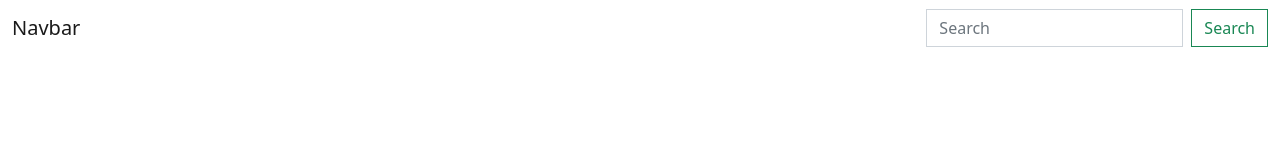
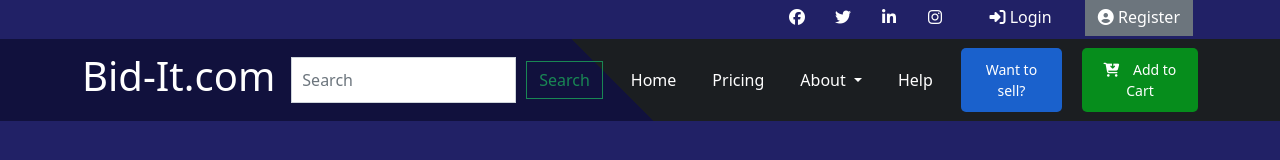
Before and after one commit to Ousman37/bid-it-auction-platform, a website: page index.html in a window 1280 px wide. Drawn offline with nearby package versions, Linux system fonts and the light colour scheme; files that its build step writes are made by us from their sources.

Commit message:
Adding markup

```diff
--- a/index.html
+++ b/index.html
@@ -5,51 +5,113 @@
   <meta charset="UTF-8">
   <meta http-equiv="X-UA-Compatible" content="IE=edge">
   <meta name="viewport" content="width=device-width, initial-scale=1.0">
+  <!--font awesome link-->
+  <script src="https://kit.fontawesome.com/03d5a1f99a.js" crossorigin="anonymous"></script>
   <title>Document</title>
   <link rel="stylesheet" href="./dist/css/index.css">
 </head>
 
-<body>
-  <nav class="navbar navbar-expand-lg bg-body-tertiary">
-    <div class="container-fluid">
-      <a class="navbar-brand" href="#">Navbar</a>
-      <button class="navbar-toggler" type="button" data-bs-toggle="collapse" data-bs-target="#navbarSupportedContent"
-        aria-controls="navbarSupportedContent" aria-expanded="false" aria-label="Toggle navigation">
+<body class="bg-primary">
+
+
+  <div class="container">
+    <div class="d-flex flex-wrap align-items-center justify-content-center justify-content-lg-start">
+      <a href="/" class="d-flex align-items-center mb-2 mb-lg-0 text-white text-decoration-none">
+        <svg class="bi me-2" width="40" height="32" role="img" aria-label="Bootstrap">
+          <use xlink:href="#bootstrap"></use>
+        </svg>
+      </a>
+
+      <ul class="nav col-12 col-lg-auto me-lg-auto mb-2 justify-content-center mb-md-0">
+        <li><a href="#" class="nav-link px-2 text-secondary">Home</a></li>
+        <li><a href="#" class="nav-link px-2 text-white">Browse</a></li>
+        <li><a href="#" class="nav-link px-2 text-white">Pricing</a></li>
+        <li><a href="#" class="nav-link px-2 text-white">FAQs</a></li>
+        <li><a href="#" class="nav-link px-2 text-white">About</a></li>
+      </ul>
+
+      <!-- <form class="col-12 col-lg-auto mb-3 mb-lg-0 me-lg-3" role="search">
+        <input type="search" class="form-control form-control-dark text-bg-dark" placeholder="Search..."
+          aria-label="Search">
+      </form> -->
+
+      <div class="text-end">
+        <button type="button" class="btn btn-outline-light me-2">Login</button>
+        <button type="button" class="btn btn-warning">Sign-up</button>
+      </div>
+    </div>
+  </div>
+
+  <div class="fixed-top bg-primary">
+    <header class="top-bar bg-primary">
+      <div class="container">
+        <div class="row">
+          <!-- social icon-->
+
+          <div class="col-sm-12">
+            <ul class="social-network">
+              <li><a class="waves-effect waves-dark" href="#"><i class="fa-brands fa-facebook"></i></a></li>
+              <li><a class="waves-effect waves-dark" href="#"><i class="fa fa-twitter"></i></a></li>
+              <li><a class="waves-effect waves-dark" href="#"><i class="fa fa-linkedin"></i></a></li>
+              <li><a class="waves-effect waves-dark" href="#"><i class="fa-brands fa-instagram"></i></a></li>
+              <a href="#" class="btn btn-primary mx-3"> <i class="fa-solid fa-right-to-bracket"></i> Login</a>
+              <a href="#" class="btn btn-secondary"><i class="fa-solid fa-circle-user"></i> Register</a>
+            </ul>
+          </div>
+
+        </div>
+      </div>
+    </header>
+    <nav class="navbar navbar-expand-lg navbar-dark mx-background-top-linear">
+      <div class="container">
+        <a class="navbar-brand" href="#">
+          <h1>Bid-It.com</h1>
+        </a>
+        <div class="d-flex justify-content-end">
+          <form class="form-inline my-2 my-lg-0 ml-5">
+            <input class="form-control mr-sm-2" type="search" placeholder="Search" aria-label="Search">
+            <button class="btn btn-outline-success my-2 my-sm-0" type="submit">Search</button>
+          </form>
+          <button class="navbar-toggler" type="button" data-bs-toggle="collapse" data-bs-target="#navbarNavDropdown"
+            aria-controls="navbarNavDropdown" aria-expanded="false" aria-label="Toggle navigation">
             <span class="navbar-toggler-icon"></span>
           </button>
-      <div class="collapse navbar-collapse" id="navbarSupportedContent">
-        <ul class="navbar-nav me-auto mb-2 mb-lg-0">
+        </div>
+        <div class="collapse navbar-collapse" id="navbarNavDropdown">
+          <ul class="navbar-nav ml-auto">
             <li class="nav-item">
               <a class="nav-link active" aria-current="page" href="#">Home</a>
             </li>
             <li class="nav-item">
-            <a class="nav-link" href="#">Link</a>
+              <a class="nav-link" href="#">Pricing</a>
             </li>
             <li class="nav-item dropdown">
-            <a class="nav-link dropdown-toggle" href="#" role="button" data-bs-toggle="dropdown" aria-expanded="false">
-              Dropdown
+              <a class="nav-link dropdown-toggle" href="#" role="button" data-bs-toggle="dropdown"
+                aria-expanded="false">
+                About
               </a>
               <ul class="dropdown-menu">
                 <li><a class="dropdown-item" href="#">Action</a></li>
                 <li><a class="dropdown-item" href="#">Another action</a></li>
-              <li>
-                <hr class="dropdown-divider">
-              </li>
                 <li><a class="dropdown-item" href="#">Something else here</a></li>
               </ul>
+            <li class="nav-item">
+              <a class="nav-link" href="#">Help</a>
             </li>
-          <li class="nav-item">
-            <a class="nav-link disabled">Disabled</a>
             </li>
+            <button type="button" class="btn btn-add-sell btn-sm">Want to sell?</button>
+            <button type="button" class="btn btn-add-cart btn-sm"><i class="fa-solid fa-cart-arrow-down"></i> Add to
+              Cart</button>
           </ul>
-        <form class="d-flex" role="search">
-          <input class="form-control me-2" type="search" placeholder="Search" aria-label="Search">
-          <button class="btn btn-outline-success" type="submit">Search</button>
-        </form>
         </div>
       </div>
     </nav>
+  </div>
+  <main>
+    <section>
 
+    </section>
+  </main>
 
   <script src="/node_modules/bootstrap/dist/js/bootstrap.bundle.min.js"></script>
 </body>
```
Lines whose indentation alone changed are shown as unchanged.
